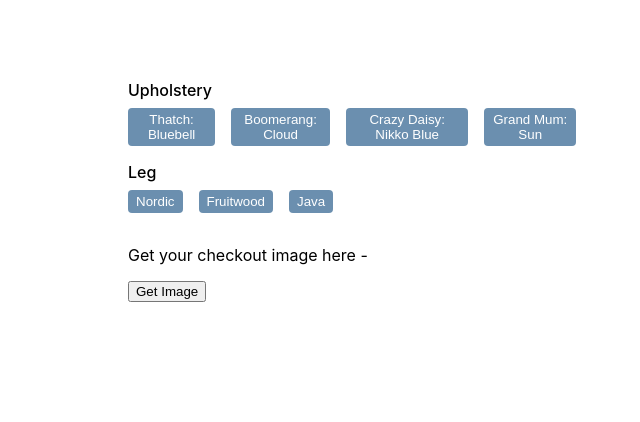
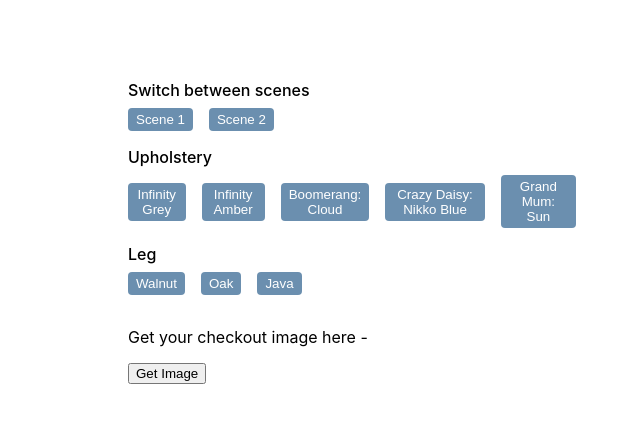
Before and after one commit to AdminLiveFurnish/ModelViewer_DataSend_Iframe, a React (Create React App) app: page / in a window 1280 px wide. Shown: the top 422 px of the page, without its empty margins (640-1280 px from the left). Built offline with nearby package versions, Linux system fonts and the light colour scheme.

Commit message:
scene change

```diff
--- a/src/App.js
+++ b/src/App.js
@@ -35,16 +35,24 @@ function App() {
     <div className="App">
       <div className="container">
         {/* Add the link to the model viewer iframe here */}
-        <iframe id="modelViewerFrame" src="http://localhost:3000/8" allowFullScreen />
+        <iframe id="modelViewerFrame" src="http://localhost:3000/configurator/1" allowFullScreen />
       </div>
 
       <div className="container">
+      <div className="row">
+          <p className="title">Switch between scenes</p>
+          <div className="col">
+          <button className="option" onClick={() => sendData({ type: {id: 1913, name: 'Princess'}, updateScene: true })}>Scene 1</button>
+            <button className="option" onClick={() => sendData({ type: {id: 1915, name: 'Princess Ottomon'}, updateScene: true })}>Scene 2</button>
+          </div>
+        </div>
 
         <div className="row">
           <p className="title">Upholstery</p>
           <div className="col">
             {/* send information is a json format to the iframe here */}
-            <button className="option" onClick={() => sendData({ name: "Thatch : Bluebell", type: 'Upholstery' })}>Thatch: Bluebell</button>
+            <button className="option" onClick={() => sendData({ label: 'Frame', option: 'Infinity Grey' })}>Infinity Grey</button>
+            <button className="option" onClick={() => sendData({ label: 'Frame', option: 'Infinity Amber' })}>Infinity Amber</button>
             <button className="option" onClick={() => sendData({ name: "Boomerang: Cloud", type: 'Upholstery' })}>Boomerang: Cloud</button>
             <button className="option" onClick={() => sendData({ name: "Crazy Daisy : Nikko Blue", type: 'Upholstery' })}>Crazy Daisy: Nikko Blue</button>
             <button className="option" onClick={() => sendData({ name: "Grand Mum : Sun", type: 'Upholstery' })}>Grand Mum: Sun</button>
@@ -54,8 +62,8 @@ function App() {
         <div className="row">
           <p className="title">Leg</p>
           <div className="col">
-            <button className="option" onClick={() => sendData({ name: "Nordic", type: 'Leg Finish' })}>Nordic</button>
-            <button className="option" onClick={() => sendData({ name: "Fruitwood", type: 'Leg Finish' })}>Fruitwood</button>
+            <button className="option" onClick={() => sendData({ label: "Legs", option: 'Walnut' })}>Walnut</button>
+            <button className="option" onClick={() => sendData({ label: "Legs", option: 'Oak' })}>Oak</button>
             <button className="option" onClick={() => sendData({ name: "Java", type: 'Leg Finish' })}>Java</button>
           </div>
         </div>
```
Also changed, not shown: 1 other file (tests, documents, lock files or other folders).
